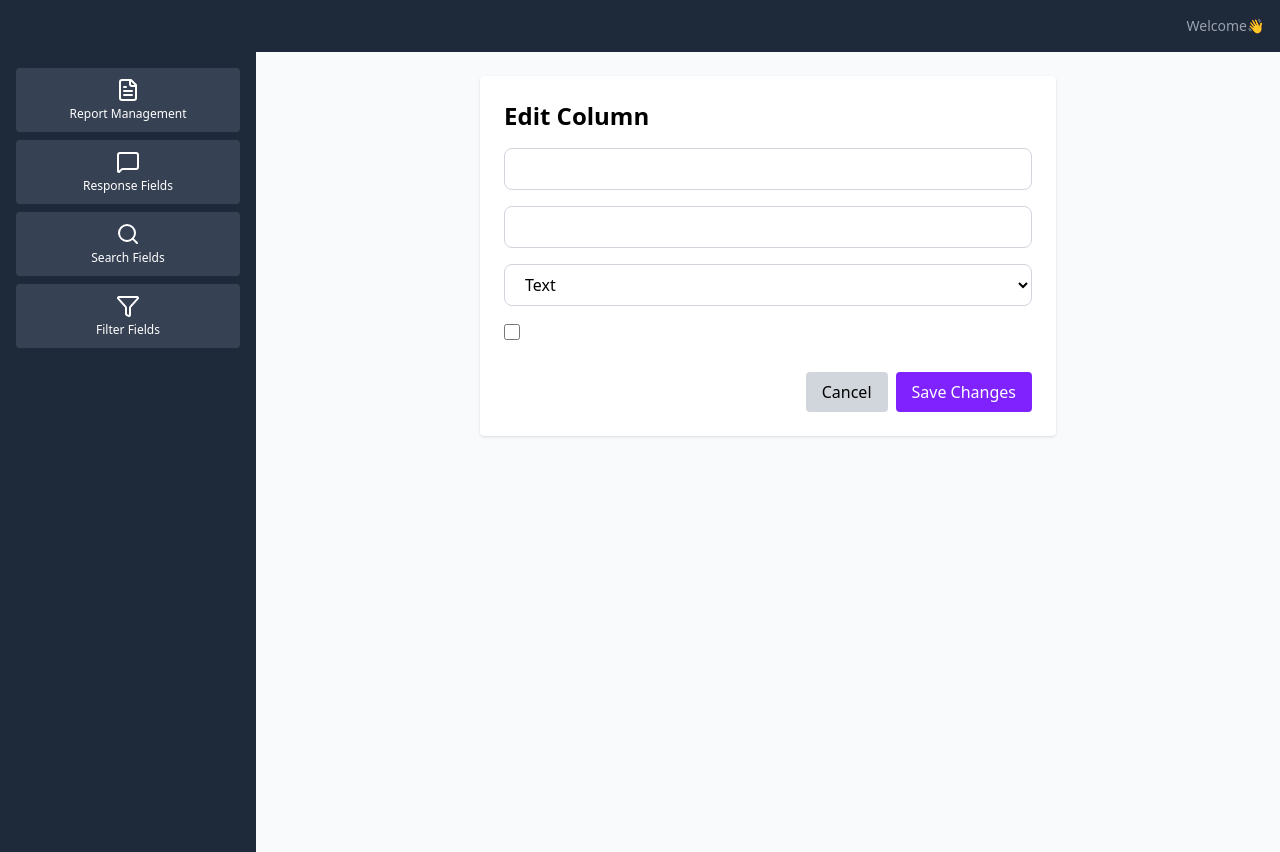
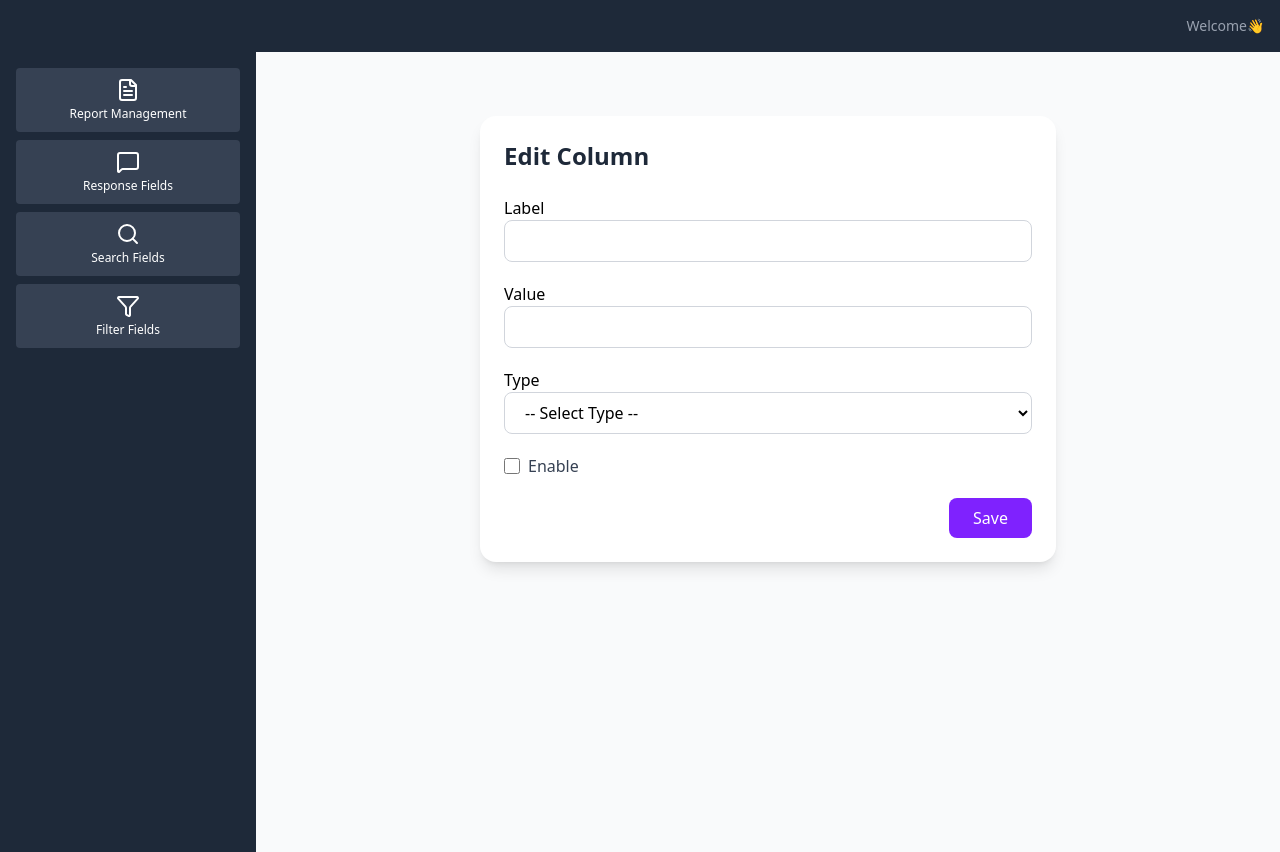
Before and after one commit to Gayathri2005senthilkumar/report-config-fe, a React (Vite) app: page /column-type/column-edit/1 in a window 1280 px wide. Built offline with nearby package versions, Linux system fonts and the light colour scheme.

Commit message:
Fix Tailwind config file extension

```diff
--- a/src/Ty-Mapping/column-create.jsx
+++ b/src/Ty-Mapping/column-create.jsx
@@ -1,4 +1,3 @@
-// src/Ty-Mapping/column-create.jsx
 import React from "react";
 import { useNavigate } from "react-router-dom";
 import { useForm } from "react-hook-form";
@@ -10,7 +9,8 @@ import FormSelect from "../Components/hookForms/FormSelect";
 import FormCheckbox from "../Components/hookForms/FormCheckbox";
 import SubmitButton from "../Components/Buttons/submitButton";
 
-import useMutationCustom from "../api/useMutationCustom";
+import { useMutation } from "@tanstack/react-query";
+import { addColumn } from "./column-data";
 
 const schema = yup.object().shape({
   label: yup.string().required("Label is required"),
@@ -43,89 +43,42 @@ function ColumnCreate() {
     resolver: yupResolver(schema),
   });
 
-  const { mutateAsync, isPending } = useMutationCustom({
+  const mutation = useMutation({
+    mutationFn: addColumn,
     onSuccess: () => {
       alert("✅ Column created successfully!");
       navigate("/column-type/column-show");
     },
     onError: (err) => {
-      if (
-        err?.response?.data?.message?.includes("SequelizeUniqueConstraintError")
-      ) {
-        alert("❌ This label or value already exists. Please enter a unique one.");
-      } else if (err?.response?.data?.message) {
-        alert("❌ Error: " + err.response.data.message);
-      } else {
-        alert("❌ Failed to create column. Check console for details.");
-      }
-      console.error("❌ Column creation failed:", err);
+      console.error("❌ Error:", err);
+      alert("❌ Failed to create column");
     },
   });
 
-const onSubmit = async (formData) => {
-  try {
-    const response = await mutateAsync({
-      url: "columnMapping",
-      method: "post",
-      data: {
-        label: formData.label,
-        value: formData.value,
-        type: formData.type,
-        enable: formData.enable,
-      },
-    });
-
-    console.log("✅ Column Created:", response.data);
-    alert("✅ Column created successfully!");
-    navigate("/column-type/column-show");
-
-  } catch (err) {
-    console.error("❌ Error from API:", err);
-
-    if (err?.response?.data?.message?.includes("SequelizeUniqueConstraintError")) {
-      alert("❌ This label or value already exists.");
-    } else if (err?.response?.data?.message) {
-      alert("❌ Error: " + err.response.data.message);
-    } else {
-      alert("❌ Failed to create column. Check console for details.");
-    }
-  }
-};
-
-
+  const onSubmit = (formData) => {
+    mutation.mutate(formData);
+  };
 
   return (
     <form
       onSubmit={handleSubmit(onSubmit)}
       className="max-w-xl mx-auto p-6 bg-white rounded-2xl shadow-lg mt-10"
     >
-      <h2 className="text-2xl font-bold text-gray-800 mb-6">
-        Create New Column
-      </h2>
+      <h2 className="text-2xl font-bold text-gray-800 mb-6">Create New Column</h2>
 
       <div className="space-y-5">
         <div>
-          <label htmlFor="label" className="block text-sm font-medium text-gray-700 mb-1">Label</label>
-          <FormInput
-            name="label"
-            control={control}
-            error={errors.label?.message}
-            placeholder="Enter label name"
-          />
+          <label htmlFor="label">Label</label>
+          <FormInput name="label" control={control} error={errors.label?.message} />
         </div>
 
         <div>
-          <label htmlFor="value" className="block text-sm font-medium text-gray-700 mb-1">Value</label>
-          <FormInput
-            name="value"
-            control={control}
-            error={errors.value?.message}
-            placeholder="Enter column value"
-          />
+          <label htmlFor="value">Value</label>
+          <FormInput name="value" control={control} error={errors.value?.message} />
         </div>
 
         <div>
-          <label htmlFor="type" className="block text-sm font-medium text-gray-700 mb-1">Type</label>
+          <label htmlFor="type">Type</label>
           <FormSelect
             name="type"
             control={control}
@@ -140,7 +93,7 @@ const onSubmit = async (formData) => {
         </div>
 
         <div className="text-right">
-          <SubmitButton disabled={isPending} />
+          <SubmitButton disabled={mutation.isPending} />
         </div>
       </div>
     </form>
--- a/src/Ty-Mapping/column-edit.jsx
+++ b/src/Ty-Mapping/column-edit.jsx
@@ -1,101 +1,107 @@
 import React from "react";
+import { useLocation, useNavigate } from "react-router-dom";
 import { useForm } from "react-hook-form";
-import { useLocation, useNavigate } from "react-router-dom";
-import FormInput from "../components/hookForms/FormInput";
-import FormSelect from "../components/hookForms/FormSelect";
-import FormCheckbox from "../components/hookForms/FormCheckbox";
+import { yupResolver } from "@hookform/resolvers/yup";
+import * as yup from "yup";
+
+import FormInput from "../Components/hookForms/FormInput";
+import FormSelect from "../Components/hookForms/FormSelect";
+import FormCheckbox from "../Components/hookForms/FormCheckbox";
+import SubmitButton from "../Components/Buttons/submitButton";
+
+import { useMutation } from "@tanstack/react-query";
 import { updateColumn } from "./column-data";
 
-const options = [
-  { label: "Text", value: "text" },
-  { label: "Number", value: "number" },
-  { label: "Date", value: "date" },
+const schema = yup.object().shape({
+  label: yup.string().required("Label is required"),
+  value: yup.string().required("Value is required"),
+  type: yup.string().required("Type is required"),
+  enable: yup.boolean(),
+});
+
+const typeOptions = [
+  { value: "", label: "-- Select Type --" },
+  { value: "string", label: "String" },
+  { value: "number", label: "Number" },
+  { value: "boolean", label: "Boolean" },
 ];
 
 function ColumnEdit() {
+  const { state } = useLocation();
   const navigate = useNavigate();
-  const { state: row } = useLocation(); // row = column data from navigation
 
   const {
+    control,
     handleSubmit,
-    control,
     formState: { errors },
+    reset,
   } = useForm({
     defaultValues: {
-      label: row?.label || "",
-      value: row?.value || "",
-      type: row?.type || "",
-      enable: row?.enable || false,
+      id: state?.id || "",
+      label: state?.label || "",
+      value: state?.value || "",
+      type: state?.type || "",
+      enable: state?.enable || false,
+    },
+    resolver: yupResolver(schema),
+  });
+
+  const mutation = useMutation({
+    mutationFn: updateColumn,
+    onSuccess: (updatedData) => {
+      alert("✅ Column updated successfully!");
+      reset(updatedData); // reset form with the response
+      navigate("/column-type/column-show", { state: { updated: true } });
+    },
+    onError: (err) => {
+      console.error("❌ Update failed:", err);
+      alert("❌ Failed to update column. Check console.");
     },
   });
 
-  const onSubmit = async (formData) => {
-    try {
-      const payload = {
-        id: row.id,
-        ...formData,
-      };
-      await updateColumn(payload);
-      alert("Column updated successfully");
-      navigate("/column-type/column-show", { state: { updated: true } });
-    } catch (error) {
-      console.error("Update failed:", error);
-      alert("Failed to update column");
-    }
+  const onSubmit = (formData) => {
+    // ✅ Pass the full formData (which includes `id`)
+    mutation.mutate(formData);
   };
 
   return (
-    <div className="max-w-xl mx-auto p-6 bg-white rounded shadow">
-      <h2 className="text-2xl font-semibold mb-4">Edit Column</h2>
+    <form
+      onSubmit={handleSubmit(onSubmit)}
+      className="max-w-xl mx-auto p-6 bg-white rounded-2xl shadow-lg mt-10"
+    >
+      <h2 className="text-2xl font-bold text-gray-800 mb-6">Edit Column</h2>
 
-      <form onSubmit={handleSubmit(onSubmit)} className="space-y-4">
-        <FormInput
-          name="label"
-          control={control}
-          label="Label"
-          error={errors.label}
-        />
+      <div className="space-y-5">
+        <div>
+          <label htmlFor="label">Label</label>
+          <FormInput name="label" control={control} error={errors.label?.message} />
+        </div>
 
-        <FormInput
-          name="value"
-          control={control}
-          label="Value"
-          error={errors.value}
-        />
+        <div>
+          <label htmlFor="value">Value</label>
+          <FormInput name="value" control={control} error={errors.value?.message} />
+        </div>
 
-        <FormSelect
-          name="type"
-          control={control}
-          label="Type"
-          options={options}
-          error={errors.type}
-        />
+        <div>
+          <label htmlFor="type">Type</label>
+          <FormSelect
+            name="type"
+            control={control}
+            error={errors.type?.message}
+            options={typeOptions}
+          />
+        </div>
 
-        <FormCheckbox
-          name="enable"
-          control={control}
-          label="Enable"
-          error={errors.enable}
-        />
+        <div className="flex items-center gap-2">
+          <FormCheckbox name="enable" control={control} />
+          <label htmlFor="enable" className="text-gray-700">Enable</label>
+        </div>
 
-        <div className="flex justify-end space-x-2 pt-4">
-          <button
-            type="button"
-            className="px-4 py-2 bg-gray-300 rounded hover:bg-gray-400"
-            onClick={() => navigate("/column-type/column-show")}
-          >
-            Cancel
-          </button>
-
-          <button
-            type="submit"
-            className="px-4 py-2 bg-violet-600 text-white rounded hover:bg-violet-700"
-          >
-            Save Changes
-          </button>
+        <div className="text-right">
+          <SubmitButton disabled={mutation.isPending} label="Update" />
         </div>
-      </form>
-    </div>
+      </div>
+    </form>
   );
 }
 
--- a/src/Ty-Mapping/column-show.jsx
+++ b/src/Ty-Mapping/column-show.jsx
@@ -1,5 +1,3 @@
-// src/Ty-Mapping/column-show.jsx
-
 import React, { useEffect, useState } from "react";
 import { useNavigate, useLocation } from "react-router-dom";
 import ColumnTable from "./column-table";
@@ -14,8 +12,8 @@ function ColumnShow() {
   const loadColumns = async () => {
   try {
     const res = await fetchColumns();
-      console.log("Fetched columns:", res);
-      setRows(res?.results || []); // ✅ FIXED HERE
+    console.log("Loaded columns:", res);
+    setRows(res); // ✅ this is already correct
   } catch (err) {
     console.error("Failed to fetch column data:", err);
     setRows([]);
@@ -23,6 +21,7 @@ function ColumnShow() {
     setLoading(false);
   }
 };
+
 
   const handleDelete = async (id) => {
     if (!window.confirm("Are you sure you want to delete this column?")) return;
@@ -38,7 +37,7 @@ function ColumnShow() {
 
   useEffect(() => {
     loadColumns();
-  }, [location.state]); // refetch after create/update
+  }, [location.state]);
 
   return (
     <div className="p-6">
@@ -46,9 +45,7 @@ function ColumnShow() {
         <h2 className="text-xl font-semibold">Column Mappings</h2>
         <button
           className="bg-violet-600 text-white px-4 py-2 rounded hover:bg-violet-700"
-          onClick={() =>
-            navigate("/column-type/column-create", { state: { from: "show" } })
-          }
+          onClick={() => navigate("/column-type/column-create", { state: { from: "show" } })}
         >
           + Create New
         </button>
--- a/src/Ty-Mapping/column-table.jsx
+++ b/src/Ty-Mapping/column-table.jsx
@@ -19,9 +19,9 @@ function ColumnTable({ rows = [], onDelete }) {
     row.enable = !row.enable;
   };
 
- const handleEdit = (row) => {
-  navigate(`/column-type/column-edit/${row.id}`, { state: row });
-};
+  const handleEdit = (row) => {
+    navigate(`/column-type/column-edit/${row.id}`, { state: row });
+  };
 
   return (
     <TableContainer component={Paper}>
--- a/src/api/api.js
+++ b/src/api/api.js
@@ -2,7 +2,7 @@
 import axios from 'axios';
 
 // You can store base URL in an env variable or config
-const BASE_URL = "";
+const BASE_URL = "https://smshub.openturf.dev/smshub_dev";
 
 const api = axios.create({
   baseURL: BASE_URL,
```
Also changed, not shown: src/Ty-Mapping/column-data.jsx (+19 -16 lines). Lines whose indentation alone changed are shown as unchanged.
